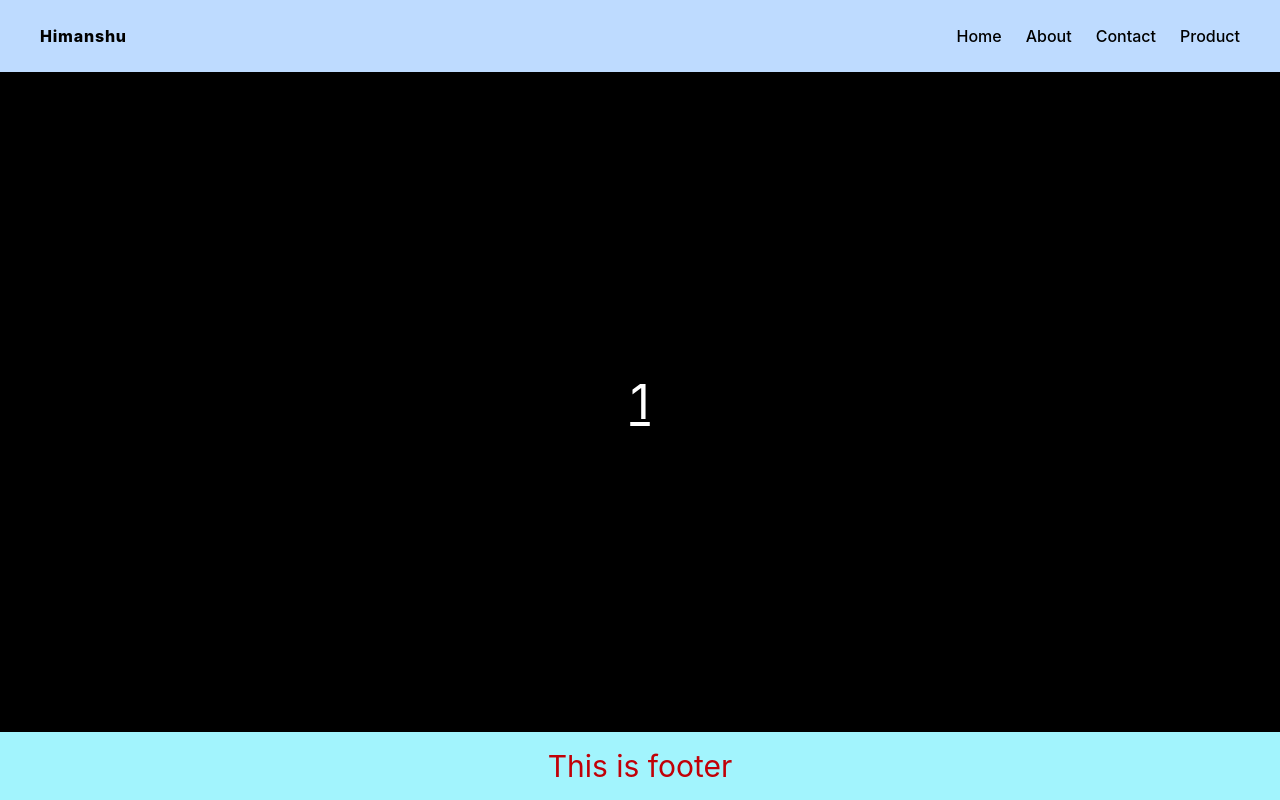
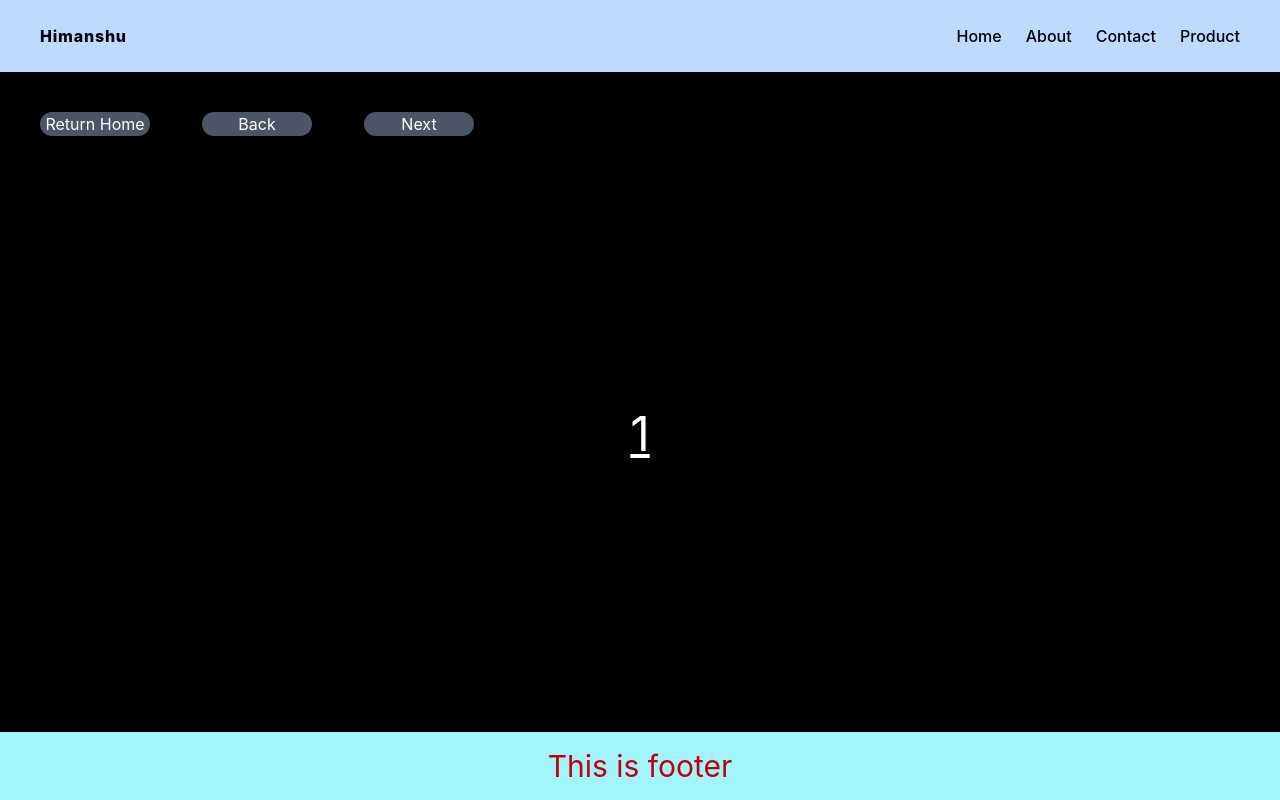
Before and after one commit to Himanshumishrahkm/learning_Routing, a React (Vite) app: page /about/1 in a window 1280 px wide. Built offline with nearby package versions, Linux system fonts and the light colour scheme.

Commit message:
Using navigate and add function of return home , back and next

```diff
--- a/src/App.jsx
+++ b/src/App.jsx
@@ -10,6 +10,7 @@ import Women from './pages/Women.jsx'
 import Kids from './pages/Kids.jsx'
 import UnFound from './pages/UnFound.jsx'
 import Courses from './pages/Courses.jsx'
+import Nav2 from './component/Nav2.jsx'
 
 
 const App = () => {
@@ -17,6 +18,8 @@ const App = () => {
     <div className='flex flex-col h-full justify-center'>
 
       <Nav/>
+
+        <Nav2/>
 
       <main className='flex-1'>
       <Routes >
@@ -33,6 +36,7 @@ const App = () => {
         <Route path='*' element={<UnFound/>}/>
 
       </Routes>
+
       </main>
 
        <Footer/>
--- /dev/null
+++ b/src/component/Nav2.jsx
@@ -0,0 +1,34 @@
+import React from 'react'
+import { Navigate, useNavigate } from 'react-router-dom'
+
+const Nav2 = () => {
+    const navigate = useNavigate('/');
+  return (
+    <div>
+      <nav>
+          <div className='flex pl-10 pt-10 gap-13'>
+            <button
+            onClick={()=>{
+                navigate('/');
+            }}
+            className='bg-gray-600 rounded-2xl justify-center w-[110px] cursor-pointer active:text-amber-400 '>Return Home</button>
+
+            <button
+            onClick={()=>{
+                navigate(-1);
+            }}
+            className='bg-gray-600 rounded-2xl justify-center w-[110px] cursor-pointer active:text-amber-400'>Back</button>
+
+            <button
+            onClick={()=>{
+                navigate(+1);
+            }}
+            className='bg-gray-600 rounded-2xl justify-center w-[110px] cursor-pointer active:text-amber-400'>Next</button>
+
+          </div>
+        </nav>
+    </div>
+  )
+}
+
+export default Nav2
```
